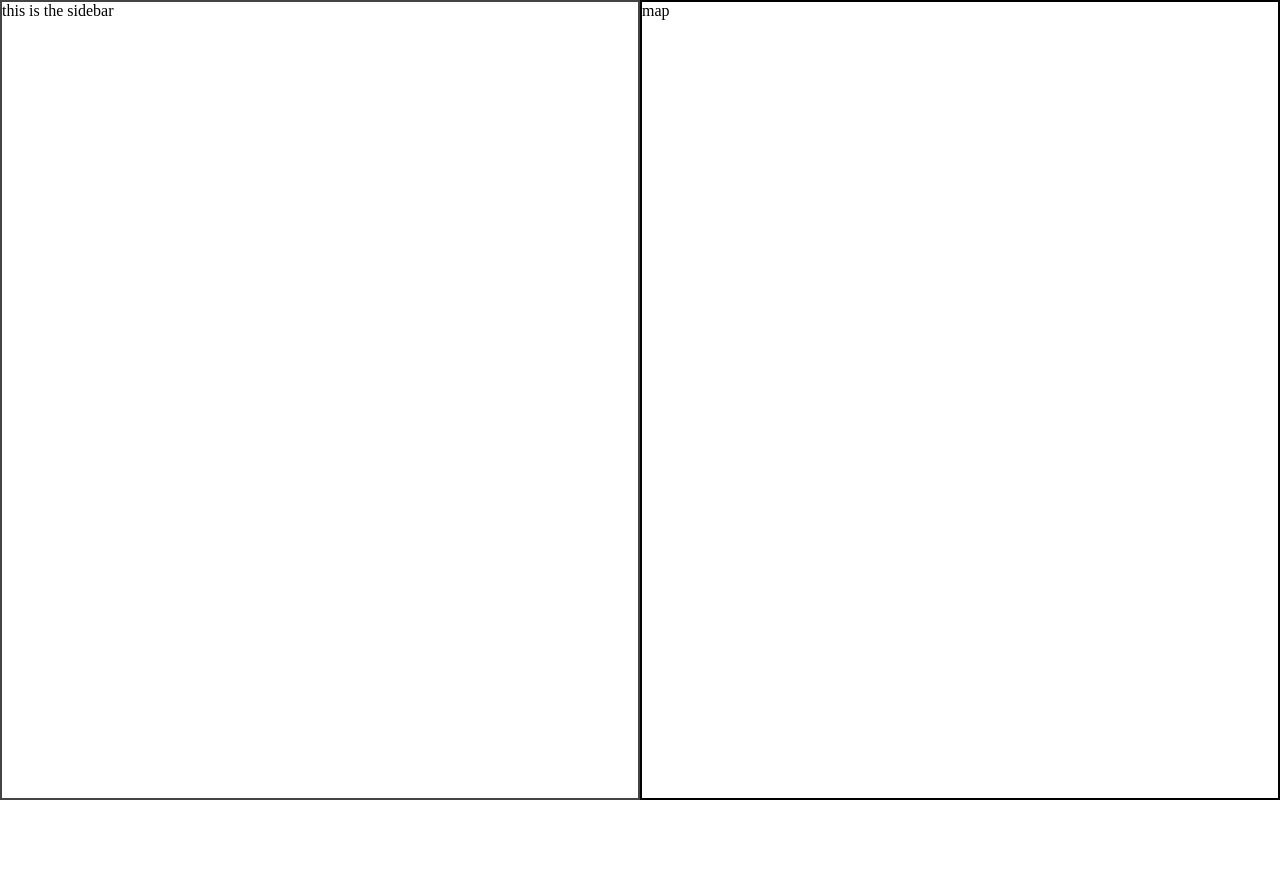
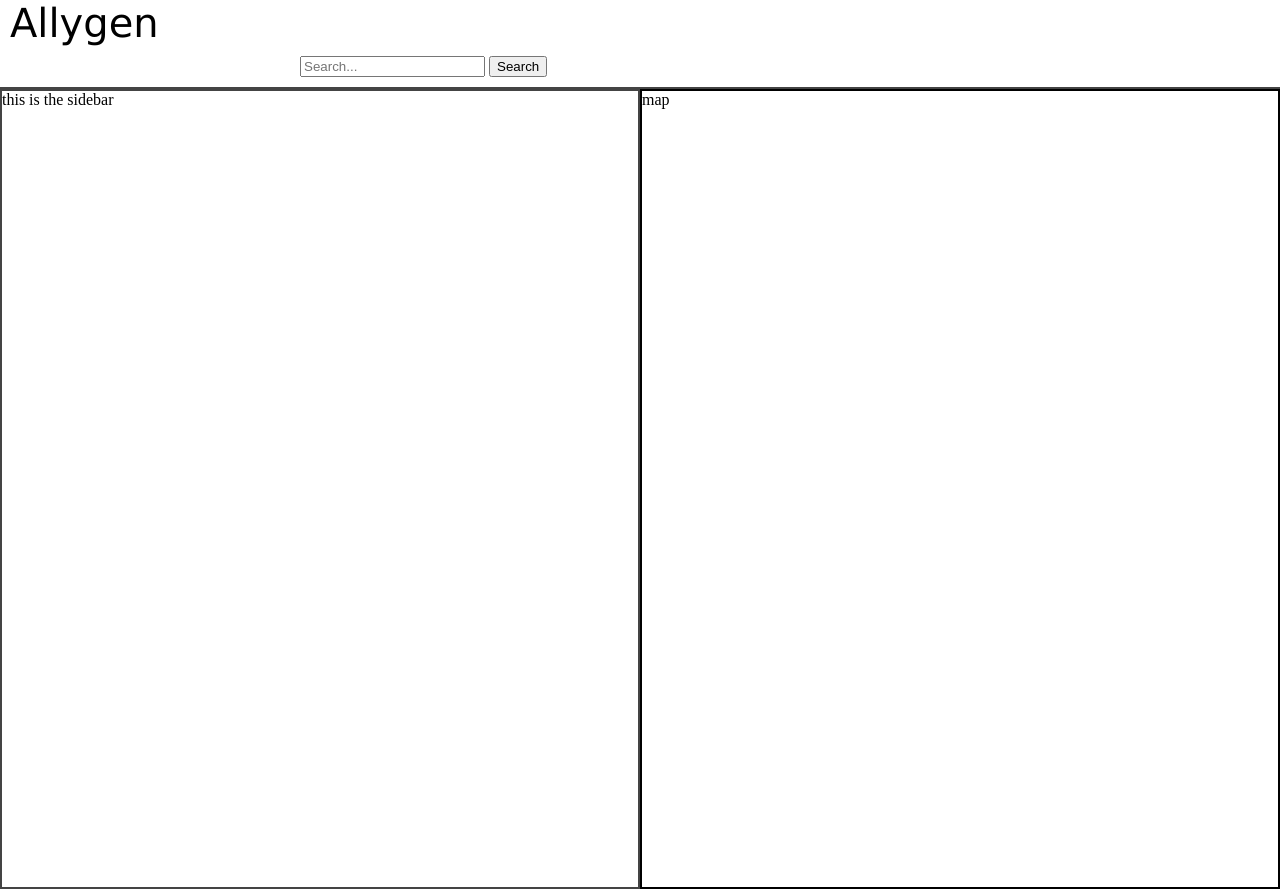
Before and after one commit to alexolotl1/Allygen, a plain HTML site: page index.html in a window 1280 px wide. Before the commit the page ends 800 px from the top, so only its background shows below. Drawn offline with Linux system fonts and the light colour scheme.

Commit message:
Adding heading

```diff
--- a/index.html
+++ b/index.html
@@ -1,9 +1,16 @@
 <!DOCTYPE html>
 <html>
   <head>
+    <meta charset="UTF-8">
     <link rel="stylesheet" href="styles.css">
   </head>
   <body>
+    <div id="header">
+        <div id="logo"> Allygen </div>
+        <div id="search-bar">
+            <input type="text" placeholder="Search...">
+            <button>Search</button>
+    </div>
     <div id="container">
       <div id="sidebar">this is the sidebar</div>
       <div id="map">map</div>
--- a/styles.css
+++ b/styles.css
@@ -4,23 +4,37 @@ body {
   height: 100vh;
   width: 100vw;
 }
-
-/* Flex container */
+#logo {
+    font-family: "Lucida Sans Unicode", "Lucida Grande", sans-serif;
+    font-size: 40px;
+    color: #000000;
+    font-weight: normal;
+    text-decoration: none;
+    font-style: normal;
+    font-variant: normal;
+    text-transform: none;
+    padding-left: 10px;
+}
+#search-bar {
+  width: 100%;
+  padding: 10px;
+  box-sizing: border-box;
+  border-bottom: 2px solid #444;
+  padding-left: 300px;
+}
 #container {
   display: flex;
-  height: 100vh; /* full viewport height */
-  width: 100vw;  /* full viewport width */
+  height: 100vh;
+  width: 100vw;
 }
 
-/* Sidebar */
 #sidebar {
   width: 50%;
   border: 2px solid #444;
   overflow-y: auto;
-  box-sizing: border-box; /* include border in width */
+  box-sizing: border-box;
 }
 
-/* Map */
 #map {
   width: 50%;
   border: 2px solid #000;
```
